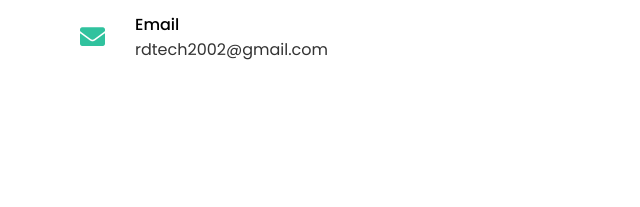
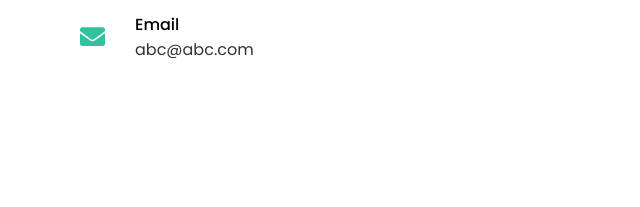
Before and after one commit to rdtech2002/rahuldutta-portfolio, a plain HTML site: page index.html in a window 1280 px wide. Shown: the part 4296-4503 px from the top of the page, 0-640 px from the left. Drawn offline with nearby package versions, Linux system fonts and the light colour scheme.

Commit message:
Update index.html

```diff
--- a/index.html
+++ b/index.html
@@ -219,7 +219,7 @@
                             <i class="fas fa-envelope"></i>
                             <div class="info">
                                 <div class="head">Email</div>
-                                <div class="sub-title">rdtech2002@gmail.com</div>
+                                <div class="sub-title">abc@abc.com</div>
                             </div>
                         </div>
                     </div>
```
